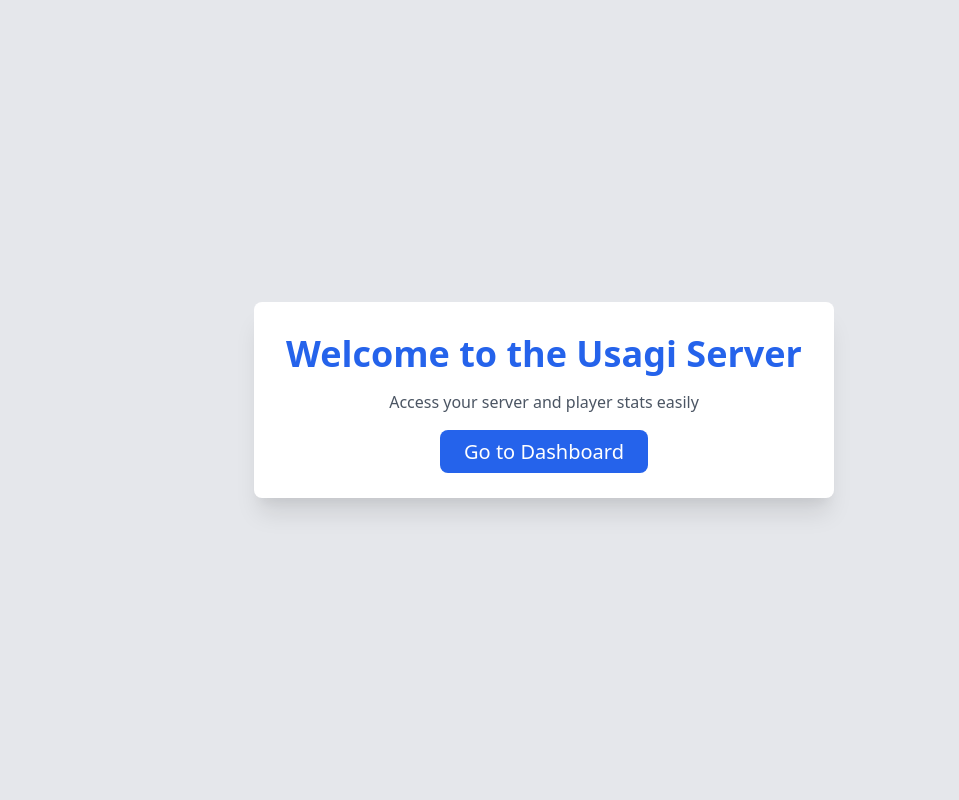
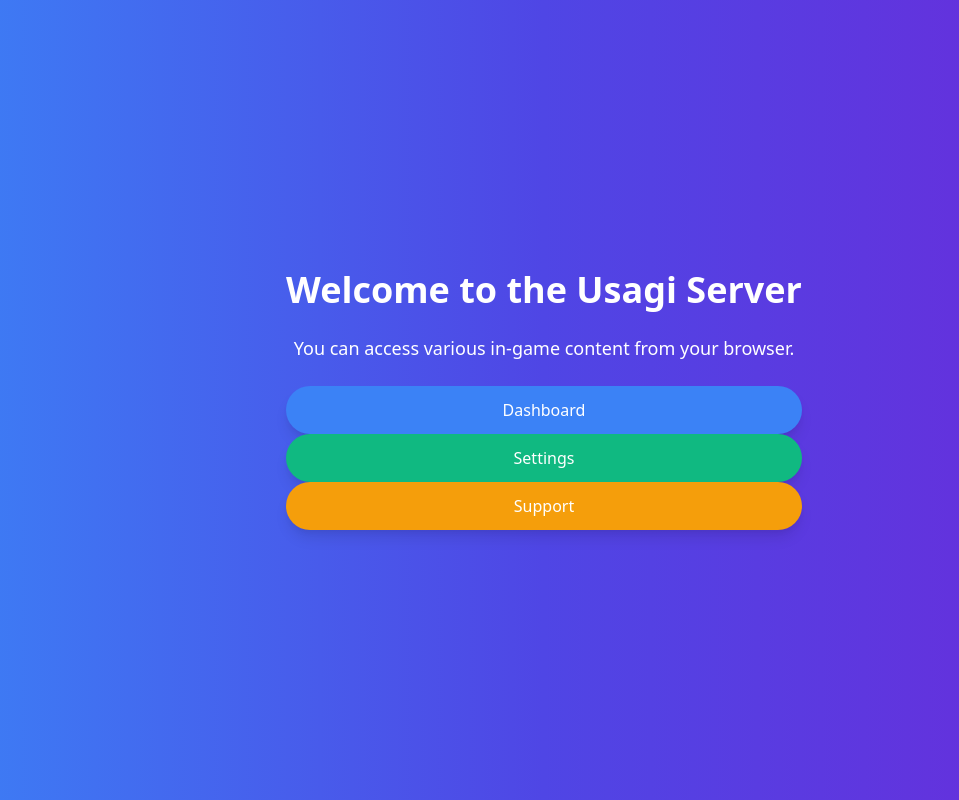
Before and after one commit to gumingumi86/usagi-server-homepage, a Vue app: page / in a window 1280 px wide. Shown: the whole page, without its empty margins (96-1055 px from the left). Built offline with nearby package versions, Linux system fonts and the light colour scheme.

Commit message:
ホームページにボタンを配置

```diff
--- a/src/Homepage.vue
+++ b/src/Homepage.vue
@@ -1,21 +1,39 @@
 <template>
-  <div class="flex justify-center items-center h-screen bg-gray-200">
-    <div class="text-center bg-white p-8 shadow-xl rounded-lg">
-      <h1 class="text-4xl font-bold text-blue-600 mb-4">Welcome to the Usagi Server</h1>
-      <p class="text-gray-600 mb-6">Access your server and player stats easily</p>
-      <router-link to="/dashboard" class="bg-blue-600 text-white py-2 px-6 rounded-lg text-xl">
-        Go to Dashboard
-      </router-link>
+  <div class="flex items-center justify-center min-h-screen bg-gradient-to-r from-blue-500 via-indigo-600 to-purple-700 text-white">
+    <div class="text-center p-10 space-y-6">
+      <h1 class="text-4xl font-bold mb-4">Welcome to the Usagi Server</h1>
+      <p class="text-lg">You can access various in-game content from your browser.</p>
+
+      <!-- ボタン群 -->
+      <div class="space-y-4 mt-8">
+        <router-link to="/dashboard">
+          <button class="px-6 py-3 bg-blue-500 text-white rounded-full shadow-lg hover:bg-blue-600 transition duration-300 w-full">
+            Dashboard
+          </button>
+        </router-link>
+
+        <router-link to="/settings">
+          <button class="px-6 py-3 bg-green-500 text-white rounded-full shadow-lg hover:bg-green-600 transition duration-300 w-full">
+            Settings
+          </button>
+        </router-link>
+
+        <router-link to="/support">
+          <button class="px-6 py-3 bg-yellow-500 text-white rounded-full shadow-lg hover:bg-yellow-600 transition duration-300 w-full">
+            Support
+          </button>
+        </router-link>
+      </div>
     </div>
   </div>
 </template>
 
 <script>
 export default {
-  name: 'HomePage'
+  name: 'HomePage',
 };
 </script>
 
 <style scoped>
-/* Optional specific styling for the HomePage component */
+/* 必要に応じてカスタムCSSを追加 */
 </style>
```
